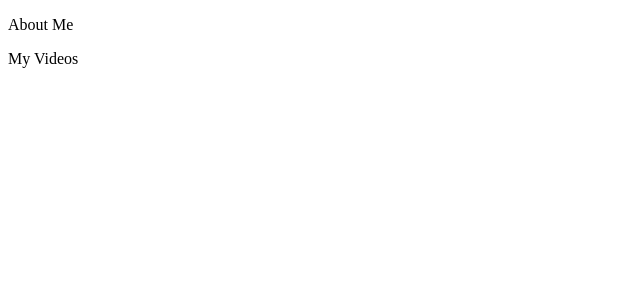
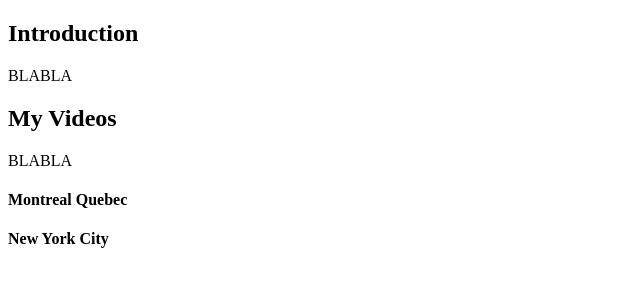
Before and after one commit to kanem676/kanem676, a plain HTML site: page index.html in a window 1280 px wide. Shown: the whole page, without its empty margins (0-640 px from the left). Drawn offline with Linux system fonts and the light colour scheme.

Commit message:
About me 2

```diff
--- a/index.html
+++ b/index.html
@@ -2,10 +2,14 @@
 <html>
   <head>
     <meta charset="utf-8">
-    <title>Manami Kaneko</title>
+    <title>About Me</title>
   </head>
   <body>
-    <p>About Me</p>
-    <p>My Videos</p>
+    <h2>Introduction</h2>
+    <p>BLABLA</p>
+    <h2>My Videos</h2>
+    <p>BLABLA</p>
+    <h4>Montreal Quebec</h4>
+    <h4>New York City</h4>
   </body>
  </html>
```
